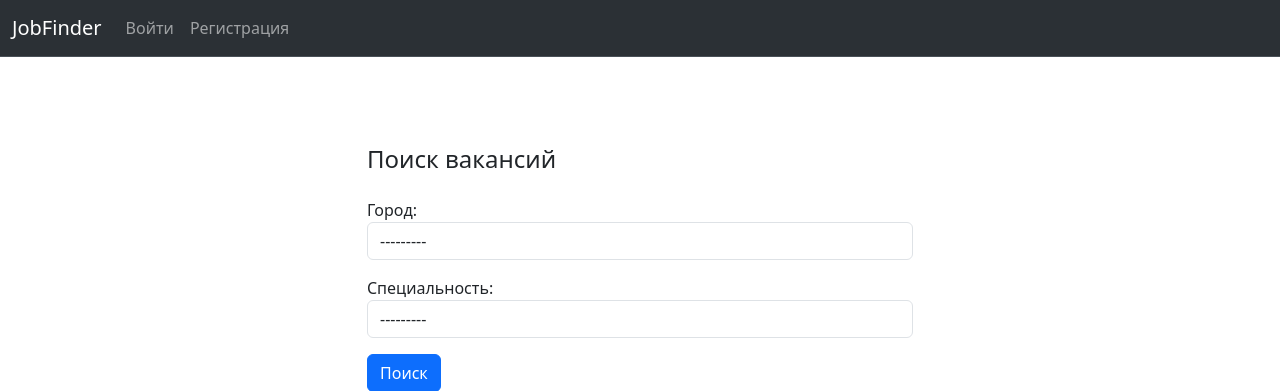
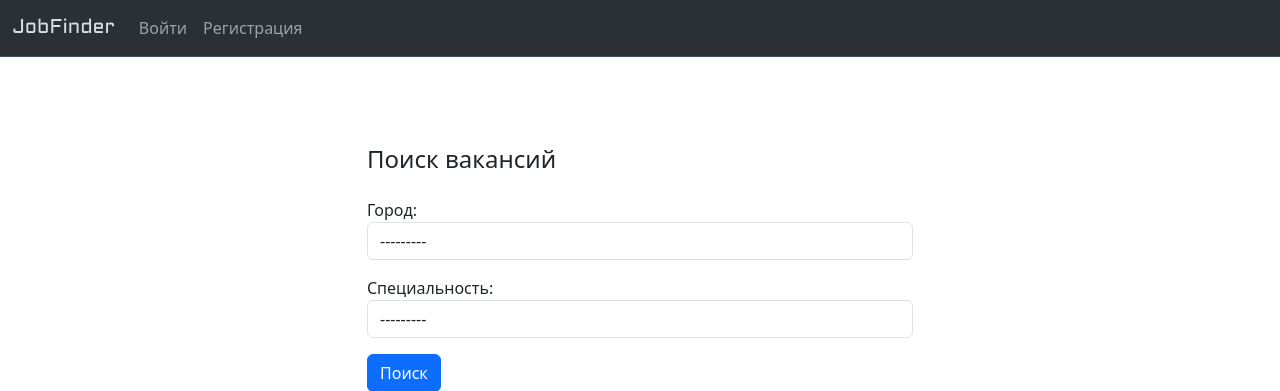
Before and after one commit to RuslanGafurov/JobFinder, a Django app: page / in a window 1280 px wide. Shown: the top 391 px of the page. Run offline with Django 4.2, Linux system fonts and the light colour scheme; data that the repository does not hold is empty.

Commit message:
Added static

```diff
--- a/templates/base.html
+++ b/templates/base.html
@@ -1,13 +1,25 @@
 <!DOCTYPE html>
 <html lang="en">
+
+{% load static %}
+
 <head>
 
+    <!-- Required meta tags -->
     <meta charset="UTF-8">
     <meta name="viewport" content="width=device-width, initial-scale=1">
 
-    <title>Title</title>
+    <!-- Bootstrap CSS -->
+    <link href="https://cdn.jsdelivr.net/npm/bootstrap@5.3.1/dist/css/bootstrap.min.css" rel="stylesheet" integrity="sha384-4bw+/aepP/YC94hEpVNVgiZdgIC5+VKNBQNGCHeKRQN+PtmoHDEXuppvnDJzQIu9" crossorigin="anonymous">
 
-    <link href="https://cdn.jsdelivr.net/npm/bootstrap@5.3.1/dist/css/bootstrap.min.css" rel="stylesheet" integrity="sha384-4bw+/aepP/YC94hEpVNVgiZdgIC5+VKNBQNGCHeKRQN+PtmoHDEXuppvnDJzQIu9" crossorigin="anonymous">
+    <!-- Favicon -->
+    <link rel="icon" href="{% static 'favicon.ico' %}">
+
+    <!-- CSS -->
+    <link rel="stylesheet" href="{% static 'css/main.css' %}">
+
+    <!-- Title -->
+    <title>{% block title %}{% endblock title %}</title>
 
 </head>
 <body>
@@ -15,7 +27,7 @@
     <!-- Navbar -->
     <nav class="navbar navbar-expand-lg bg-body-tertiary bg-dark border-bottom border-body" data-bs-theme="dark">
         <div class="container-fluid">
-            <a class="navbar-brand" href="{% url 'home' %}">JobFinder</a>
+            <a class="navbar-brand" href="{% url 'home' %}" id="brand">JobFinder</a>
             <button class="navbar-toggler" type="button" data-bs-toggle="collapse" data-bs-target="#navbarSupportedContent" aria-controls="navbarSupportedContent" aria-expanded="false" aria-label="Toggle navigation">
                 <span class="navbar-toggler-icon"></span>
             </button>
```
